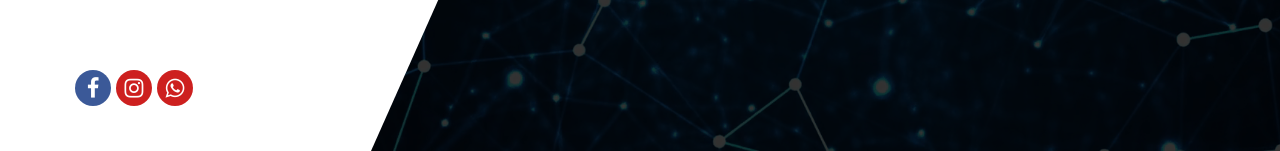
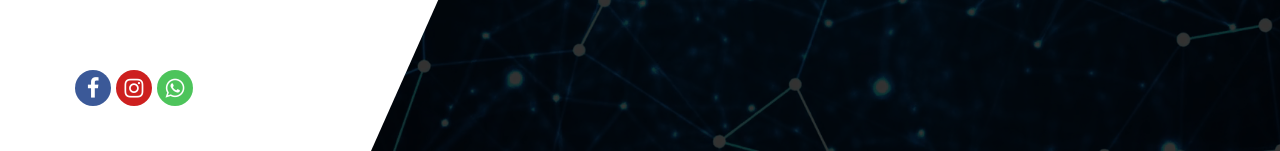
Before and after one commit to MatrixAlgorithms/matrixalgorithms.github.io, a plain HTML site: page index.html in a window 1280 px wide. Shown: the part 649-800 px from the top of the page. Drawn offline with Linux system fonts and the light colour scheme; a web font is replaced by a local one.

Commit message:
Update index.html

```diff
--- a/index.html
+++ b/index.html
@@ -93,7 +93,7 @@
 					<i class="fa fa-instagram"></i>
 				</a>
 
-				<a href="https://api.whatsapp.com/send?phone=+212627299267" class="flex-c-m size5 bg5 how1 trans-04 m-r-5">
+				<a href="https://api.whatsapp.com/send?phone=+212627299267" class="flex-c-m size5 bg6 how1 trans-04 m-r-5">
 					<i class="fa fa-whatsapp"></i>
 				</a>
 
```
